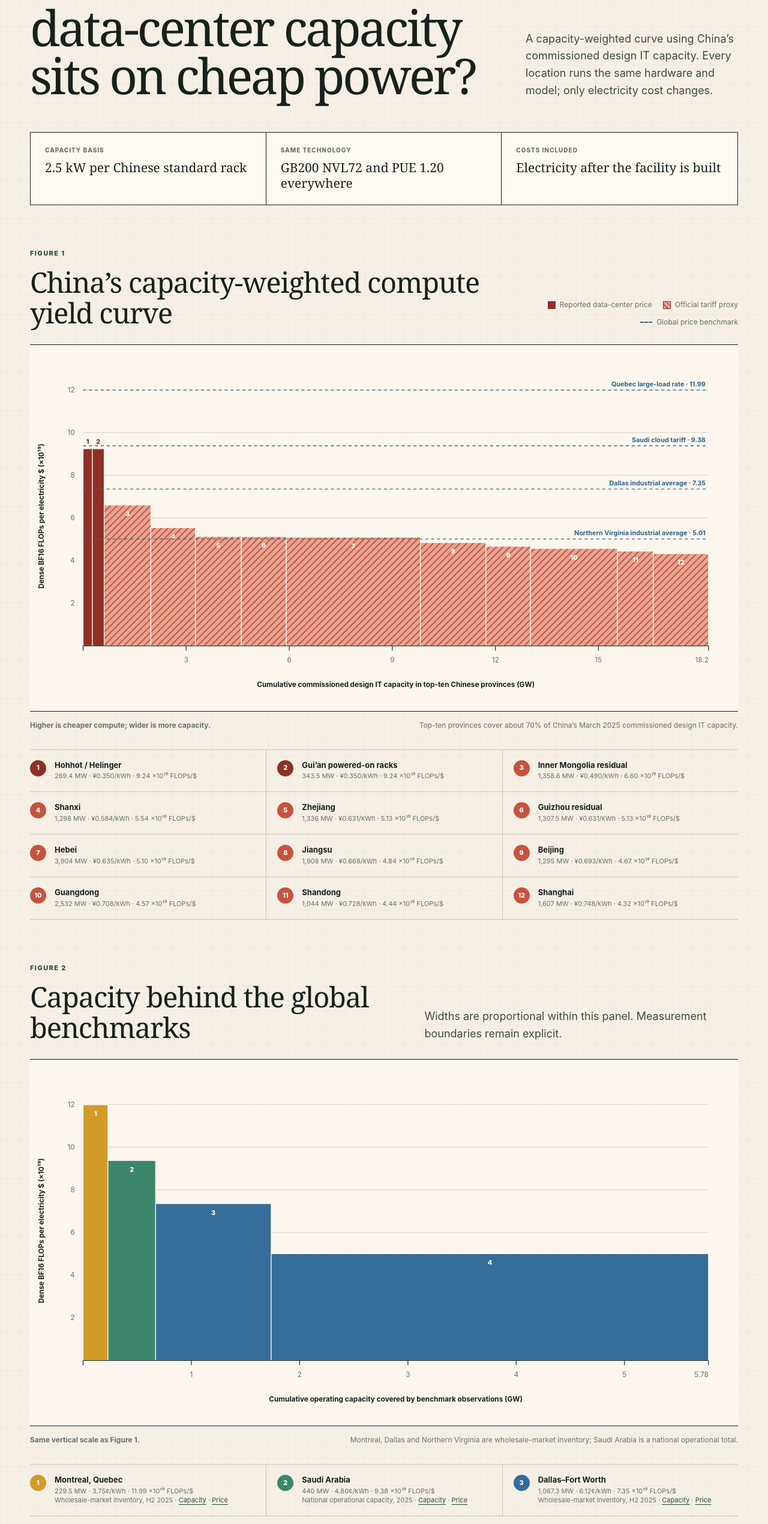
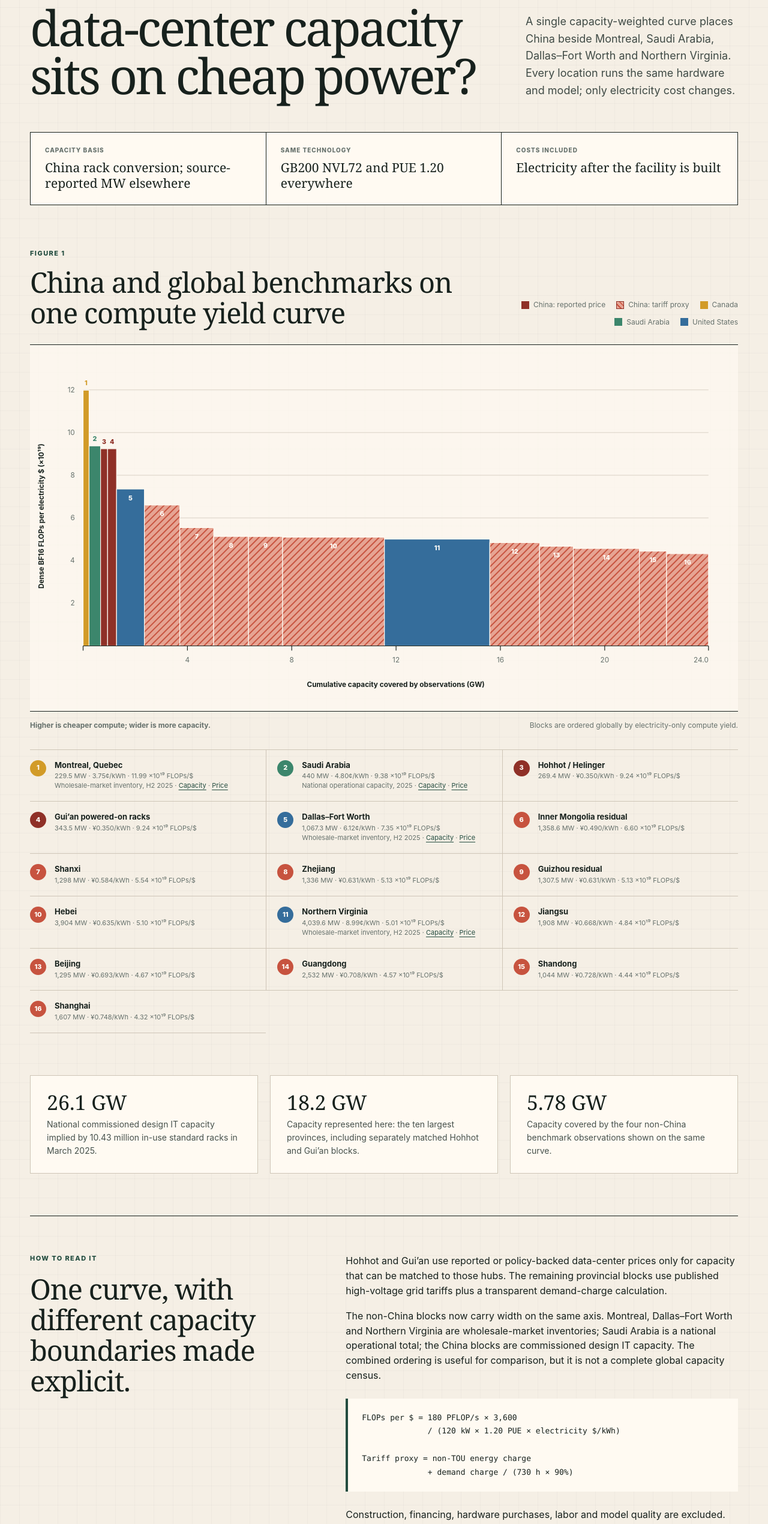
Before and after one commit to qrlow/compute-cost-curve, a plain HTML site: page index.html in a window 1280 px wide. Shown: the part 244-2784 px from the top of the page at 60% size. Drawn offline with Linux system fonts and the light colour scheme.

Commit message:
feat: unify global compute cost curve

```diff
--- a/index.html
+++ b/index.html
@@ -3,9 +3,9 @@
 <head>
   <meta charset="utf-8">
   <meta name="viewport" content="width=device-width, initial-scale=1">
-  <meta name="description" content="A sourced, capacity-weighted electricity cost curve for China's commissioned data-center capacity, with global price benchmarks.">
+  <meta name="description" content="A sourced, capacity-weighted electricity cost curve placing Chinese data-center capacity and global benchmark markets on one chart.">
   <link rel="icon" href="data:,">
-  <title>China's electricity-only AI compute cost curve</title>
+  <title>China and global benchmark electricity-only AI compute cost curve</title>
   <style>
     :root {
       --paper: #f5efe5;
@@ -112,7 +112,9 @@
     .legend i { width: 13px; height: 13px; display: inline-block; border: 1px solid var(--china-dark); }
     .legend .reported { background: var(--china-dark); }
     .legend .proxy { background: repeating-linear-gradient(45deg, var(--china-light), var(--china-light) 4px, var(--china) 4px, var(--china) 6px); }
-    .legend .line { width: 20px; height: 0; border: 0; border-top: 2px dashed var(--benchmark); }
+    .legend .us { background: var(--us); border-color: var(--us); }
+    .legend .canada { background: var(--canada); border-color: var(--canada); }
+    .legend .saudi { background: var(--saudi); border-color: var(--saudi); }
 
     figure { margin: 0; }
     .chart-wrap {
@@ -135,8 +137,9 @@
     .curve .saudi-block { fill: var(--saudi); }
     .curve .block-number { fill: var(--white); font-size: 11px; font-weight: 850; text-anchor: middle; }
     .curve .small-number { fill: var(--china-dark); font-size: 11px; font-weight: 850; text-anchor: middle; }
-    .curve .benchmark-line { stroke: var(--benchmark); stroke-width: 1.4; stroke-dasharray: 5 5; }
-    .curve .benchmark-label { fill: var(--benchmark); font-size: 11px; font-weight: 750; text-anchor: end; }
+    .curve .us-number { fill: var(--us); }
+    .curve .canada-number { fill: var(--canada); }
+    .curve .saudi-number { fill: var(--saudi); }
     figcaption { display: flex; justify-content: space-between; gap: 32px; padding: 14px 0 0; color: var(--muted); font-size: 12px; }
 
     .curve-key {
@@ -155,12 +158,11 @@
     .key-item:nth-child(3n + 2), .key-item:nth-child(3n + 3) { padding-left: 18px; border-left: 1px solid var(--line); }
     .key-number { display: grid; place-items: center; width: 27px; height: 27px; border-radius: 50%; color: var(--white); background: var(--china); font-size: 11px; font-weight: 850; }
     .key-item.reported .key-number { background: var(--china-dark); }
-    .global-key .key-number { background: var(--item-color); }
+    .key-item.global .key-number { background: var(--item-color); }
     .key-item h3 { margin: 0 0 3px; font-size: 13px; line-height: 1.3; }
     .key-item p { margin: 0; color: var(--muted); font-size: 11px; line-height: 1.45; }
 
     .findings { display: grid; grid-template-columns: repeat(3, 1fr); gap: 20px; margin: 70px 0; }
-    .global-section { margin-top: 72px; }
     .finding { padding: 27px; border: 1px solid var(--line); background: var(--paper-2); }
     .finding strong { display: block; margin-bottom: 9px; font-family: Georgia, serif; font-size: 34px; font-weight: 500; line-height: 1; }
     .finding p { margin: 0; color: #46514c; font-size: 14px; }
@@ -230,7 +232,7 @@
 <body>
   <header class="page">
     <div class="topbar">
-      <strong>China compute cost curve</strong>
+      <strong>China + global benchmark cost curve</strong>
       <span>Capacity revision · August 2026</span>
     </div>
     <div class="hero">
@@ -238,10 +240,10 @@
         <p class="eyebrow">Electricity only · equal technology</p>
         <h1>How much of China’s data-center capacity sits on cheap power?</h1>
       </div>
-      <p class="dek">A capacity-weighted curve using China’s commissioned design IT capacity. Every location runs the same hardware and model; only electricity cost changes.</p>
+      <p class="dek">A single capacity-weighted curve places China beside Montreal, Saudi Arabia, Dallas–Fort Worth and Northern Virginia. Every location runs the same hardware and model; only electricity cost changes.</p>
     </div>
     <div class="premise" aria-label="Core assumptions">
-      <div><small>Capacity basis</small><strong>2.5 kW per Chinese standard rack</strong></div>
+      <div><small>Capacity basis</small><strong>China rack conversion; source-reported MW elsewhere</strong></div>
       <div><small>Same technology</small><strong>GB200 NVL72 and PUE 1.20 everywhere</strong></div>
       <div><small>Costs included</small><strong>Electricity after the facility is built</strong></div>
     </div>
@@ -250,19 +252,21 @@
   <main class="page">
     <section aria-labelledby="curve-title">
       <div class="chart-head">
-        <div><p class="section-kicker">Figure 1</p><h2 id="curve-title">China’s capacity-weighted compute yield curve</h2></div>
+        <div><p class="section-kicker">Figure 1</p><h2 id="curve-title">China and global benchmarks on one compute yield curve</h2></div>
         <div class="legend" aria-label="Evidence legend">
-          <span><i class="reported"></i>Reported data-center price</span>
-          <span><i class="proxy"></i>Official tariff proxy</span>
-          <span><i class="line"></i>Global price benchmark</span>
+          <span><i class="reported"></i>China: reported price</span>
+          <span><i class="proxy"></i>China: tariff proxy</span>
+          <span><i class="canada"></i>Canada</span>
+          <span><i class="saudi"></i>Saudi Arabia</span>
+          <span><i class="us"></i>United States</span>
         </div>
       </div>
 
       <figure>
         <div class="chart-wrap">
           <svg id="curve" class="curve" viewBox="0 0 1200 620" role="img" aria-labelledby="svg-title svg-desc">
-            <title id="svg-title">China data-center capacity-weighted compute yield curve</title>
-            <desc id="svg-desc">A step chart covering about 18.2 gigawatts of commissioned design IT capacity in China's ten largest provinces. Width is proportional to capacity and height is standardized dense BF16 compute per electricity dollar.</desc>
+            <title id="svg-title">China and global benchmarks on one data-center compute yield curve</title>
+            <desc id="svg-desc">A single step chart combining about 18.2 gigawatts of Chinese commissioned design IT capacity with 5.8 gigawatts covered by four global benchmark observations. Width is proportional to capacity and height is standardized dense BF16 compute per electricity dollar.</desc>
             <defs>
               <pattern id="proxy-hatch" width="8" height="8" patternUnits="userSpaceOnUse" patternTransform="rotate(45)">
                 <rect width="8" height="8" fill="#e6a493"></rect>
@@ -271,40 +275,23 @@
             </defs>
           </svg>
         </div>
-        <figcaption><strong>Higher is cheaper compute; wider is more capacity.</strong><span>Top-ten provinces cover about 70% of China’s March 2025 commissioned design IT capacity.</span></figcaption>
+        <figcaption><strong>Higher is cheaper compute; wider is more capacity.</strong><span>Blocks are ordered globally by electricity-only compute yield.</span></figcaption>
       </figure>
 
       <div id="curve-key" class="curve-key" aria-label="Chart key"></div>
     </section>
 
-    <section class="global-section" aria-labelledby="global-title">
-      <div class="chart-head">
-        <div><p class="section-kicker">Figure 2</p><h2 id="global-title">Capacity behind the global benchmarks</h2></div>
-        <p class="dek">Widths are proportional within this panel. Measurement boundaries remain explicit.</p>
-      </div>
-      <figure>
-        <div class="chart-wrap">
-          <svg id="global-curve" class="curve" viewBox="0 0 1200 620" role="img" aria-labelledby="global-svg-title global-svg-desc">
-            <title id="global-svg-title">Capacity-weighted global electricity-price benchmarks</title>
-            <desc id="global-svg-desc">A proportional-width step chart for Montreal, Saudi Arabia, Dallas-Fort Worth, and Northern Virginia. The North American observations are wholesale market inventory and Saudi Arabia is a national operational total.</desc>
-          </svg>
-        </div>
-        <figcaption><strong>Same vertical scale as Figure 1.</strong><span>Montreal, Dallas and Northern Virginia are wholesale-market inventory; Saudi Arabia is a national operational total.</span></figcaption>
-      </figure>
-      <div id="global-key" class="curve-key global-key" aria-label="Global benchmark chart key"></div>
-    </section>
-
     <section class="findings" aria-label="Main findings">
       <article class="finding"><strong>26.1 GW</strong><p>National commissioned design IT capacity implied by 10.43 million in-use standard racks in March 2025.</p></article>
       <article class="finding"><strong>18.2 GW</strong><p>Capacity represented here: the ten largest provinces, including separately matched Hohhot and Gui’an blocks.</p></article>
-      <article class="finding"><strong>Not one price</strong><p>Reported western-hub prices are much lower than eastern grid-tariff proxies. “China electricity cost” is a distribution.</p></article>
+      <article class="finding"><strong>5.78 GW</strong><p>Capacity covered by the four non-China benchmark observations shown on the same curve.</p></article>
     </section>
 
     <section class="explanation" aria-labelledby="reading-title">
-      <div><p class="section-kicker">How to read it</p><h2 id="reading-title">Cheap hubs are real. Applying their price to all Chinese capacity is not.</h2></div>
+      <div><p class="section-kicker">How to read it</p><h2 id="reading-title">One curve, with different capacity boundaries made explicit.</h2></div>
       <div>
         <p>Hohhot and Gui’an use reported or policy-backed data-center prices only for capacity that can be matched to those hubs. The remaining provincial blocks use published high-voltage grid tariffs plus a transparent demand-charge calculation.</p>
-        <p>The dashed lines are price benchmarks only. They do not claim that selected US markets and national Chinese capacity have comparable measurement boundaries.</p>
+        <p>The non-China blocks now carry width on the same axis. Montreal, Dallas–Fort Worth and Northern Virginia are wholesale-market inventories; Saudi Arabia is a national operational total; the China blocks are commissioned design IT capacity. The combined ordering is useful for comparison, but it is not a complete global capacity census.</p>
         <div class="formula">FLOPs per $ = 180 PFLOP/s × 3,600<br>&nbsp;&nbsp;&nbsp;&nbsp;&nbsp;&nbsp;&nbsp;&nbsp;&nbsp;&nbsp;&nbsp;&nbsp;&nbsp;&nbsp;/ (120 kW × 1.20 PUE × electricity $/kWh)<br><br>Tariff proxy = non-TOU energy charge<br>&nbsp;&nbsp;&nbsp;&nbsp;&nbsp;&nbsp;&nbsp;&nbsp;&nbsp;&nbsp;&nbsp;&nbsp;&nbsp;&nbsp;+ demand charge / (730 h × 90%)</div>
         <p>Construction, financing, hardware purchases, labor and model quality are excluded. The result isolates the geographic value of electricity under identical technology.</p>
       </div>
@@ -314,18 +301,18 @@
       <div class="scope-note">
         <p class="section-kicker">Evidence ledger</p>
         <h2 id="evidence-title">Reported facts, conversions and estimates are kept separate.</h2>
-        <p>CAICT publishes provincial capacity as a treemap rather than a numerical table. Provincial widths below are rounded estimates derived from rectangle area and rescaled to the official national total. “In-use standard racks” means design rack capacity in commissioned computing centers; it is not measured server load.</p>
+        <p>CAICT publishes provincial capacity as a treemap rather than a numerical table. Chinese provincial widths below are rounded estimates derived from rectangle area and rescaled to the official national total. “In-use standard racks” means design rack capacity in commissioned computing centers; it is not measured server load. Global benchmark rows retain their separately sourced capacity boundaries.</p>
       </div>
       <div class="table-scroll">
         <table>
-          <thead><tr><th>Block</th><th>Capacity basis</th><th>IT MW</th><th>Electricity</th><th>Price evidence</th><th>Sources</th></tr></thead>
+          <thead><tr><th>Block</th><th>Capacity basis</th><th>Capacity MW</th><th>Electricity</th><th>Price evidence</th><th>Sources</th></tr></thead>
           <tbody id="evidence-rows"></tbody>
         </table>
       </div>
       <div class="method-note">
         <div><h3>Capacity denominator</h3><p>10.43 million standard racks × 2.5 kW = 26.075 GW. Only the ten largest provincial estimates—18.203 GW—are priced in this edition.</p></div>
         <div><h3>Cost denominator</h3><p>Tariff blocks are transparent counterfactual bills for a large, steady high-voltage load. They are not claimed hyperscaler contracts.</p></div>
-        <div><h3>Remaining uncertainty</h3><p>The other 21 provinces and a national US capacity denominator are omitted until the same source and price boundaries can be assembled.</p></div>
+        <div><h3>Remaining uncertainty</h3><p>The other 21 Chinese provinces and most global markets are omitted. The four benchmarks provide context, not a comprehensive world denominator.</p></div>
       </div>
     </section>
   </main>
@@ -359,6 +346,12 @@
     ];
 
     const capacityUrl = "https://13115299.s21i.faiusr.com/61/1/ABUIABA9GAAg4pOYywYogpflxgc.pdf";
+    const combinedData = [
+      ...curveData.map(d => ({...d, geography:"china"})),
+      ...globalData.map(d => ({...d, geography:"global"}))
+    ].sort((a, b) => b.flops - a.flops);
+    combinedData.forEach((d, index) => { d.chartN = index + 1; });
+
     const svg = document.getElementById("curve");
     const NS = "http://www.w3.org/2000/svg";
     const add = (tag, attrs = {}, text = "") => {
@@ -372,7 +365,7 @@
     };
 
     const plot = {left:90, right:1150, top:58, bottom:510};
-    const totalGW = curveData.reduce((sum, d) => sum + d.mw, 0) / 1000;
+    const totalGW = combinedData.reduce((sum, d) => sum + d.mw, 0) / 1000;
     const yMax = 12.5;
     const x = value => plot.left + value / totalGW * (plot.right - plot.left);
     const y = value => plot.bottom - value / yMax * (plot.bottom - plot.top);
@@ -382,90 +375,40 @@
       add("text", {class:"axis", x:plot.left - 14, y:y(tick) + 4, "text-anchor":"end"}, tick);
     });
 
-    const benchmarks = [
-      {name:"Quebec large-load rate", value:11.99},
-      {name:"Saudi cloud tariff", value:9.38},
-      {name:"Dallas industrial average", value:7.35},
-      {name:"Northern Virginia industrial average", value:5.01}
-    ];
     let cumulative = 0;
-    curveData.forEach(d => {
+    combinedData.forEach(d => {
       const start = x(cumulative);
       const end = x(cumulative + d.mw / 1000);
       const top = y(d.flops);
       const width = end - start;
-      add("rect", {class:`block ${d.type === "reported" ? "reported-block" : ""}`, x:start, y:top, width, height:plot.bottom - top, fill:d.type === "proxy" ? "url(#proxy-hatch)" : undefined});
-      const numberClass = width < 23 ? "small-number" : "block-number";
+      const blockClass = d.geography === "global" ? `${d.type}-block` : d.type === "reported" ? "reported-block" : "";
+      add("rect", {class:`block ${blockClass}`, x:start, y:top, width, height:plot.bottom - top, fill:d.type === "proxy" ? "url(#proxy-hatch)" : undefined});
+      const numberClass = width < 23 ? `small-number ${d.type}-number` : "block-number";
       const numberY = width < 23 ? top - 8 : top + 19;
-      add("text", {class:numberClass, x:start + width / 2, y:numberY}, d.n);
+      add("text", {class:numberClass, x:start + width / 2, y:numberY}, d.chartN);
       cumulative += d.mw / 1000;
     });
 
-    benchmarks.forEach(d => {
-      add("line", {class:"benchmark-line", x1:plot.left, y1:y(d.value), x2:plot.right, y2:y(d.value)});
-      add("text", {class:"benchmark-label", x:plot.right - 5, y:y(d.value) - 6}, `${d.name} · ${d.value.toFixed(2)}`);
-    });
-
     add("line", {class:"axis-line", x1:plot.left, y1:plot.bottom, x2:plot.right, y2:plot.bottom});
-    [0,3,6,9,12,15,totalGW].forEach((tick, index, arr) => {
+    [0,4,8,12,16,20,totalGW].forEach((tick, index, arr) => {
       const tx = x(tick);
       add("line", {class:"axis-line", x1:tx, y1:plot.bottom, x2:tx, y2:plot.bottom + 8});
       add("text", {class:"axis", x:tx, y:plot.bottom + 28, "text-anchor":index === arr.length - 1 ? "end" : "middle"}, tick === totalGW ? totalGW.toFixed(1) : tick);
     });
-    add("text", {class:"axis-title", x:(plot.left + plot.right) / 2, y:580, "text-anchor":"middle"}, "Cumulative commissioned design IT capacity in top-ten Chinese provinces (GW)");
+    add("text", {class:"axis-title", x:(plot.left + plot.right) / 2, y:580, "text-anchor":"middle"}, "Cumulative capacity covered by observations (GW)");
     add("text", {class:"axis-title", transform:"translate(23 290) rotate(-90)", "text-anchor":"middle"}, "Dense BF16 FLOPs per electricity $ (×10¹⁹)");
 
     const key = document.getElementById("curve-key");
-    curveData.forEach(d => {
+    const itemColors = {canada:"var(--canada)", saudi:"var(--saudi)", us:"var(--us)"};
+    combinedData.forEach(d => {
       const article = document.createElement("article");
-      article.className = `key-item ${d.type}`;
-      article.innerHTML = `<span class="key-number">${d.n}</span><div><h3>${d.name}</h3><p>${d.mw.toLocaleString(undefined, {maximumFractionDigits:1})} MW · ¥${d.cny.toFixed(3)}/kWh · ${d.flops.toFixed(2)} ×10¹⁹ FLOPs/$</p></div>`;
+      article.className = `key-item ${d.geography === "global" ? "global" : d.type}`;
+      if (d.geography === "global") article.style.setProperty("--item-color", itemColors[d.type]);
+      const detail = d.geography === "china"
+        ? `${d.mw.toLocaleString(undefined, {maximumFractionDigits:1})} MW · ¥${d.cny.toFixed(3)}/kWh · ${d.flops.toFixed(2)} ×10¹⁹ FLOPs/$`
+        : `${d.mw.toLocaleString(undefined, {maximumFractionDigits:1})} MW · ${(d.usd * 100).toFixed(2)}¢/kWh · ${d.flops.toFixed(2)} ×10¹⁹ FLOPs/$<br>${d.boundary} · <a href="${d.capacityUrl}">Capacity</a> · <a href="${d.priceUrl}">Price</a>`;
+      article.innerHTML = `<span class="key-number">${d.chartN}</span><div><h3>${d.name}</h3><p>${detail}</p></div>`;
       key.appendChild(article);
-    });
-
-    const globalSvg = document.getElementById("global-curve");
-    const addGlobal = (tag, attrs = {}, text = "") => {
-      const el = document.createElementNS(NS, tag);
-      Object.entries(attrs).forEach(([key, value]) => {
-        if (value !== undefined && value !== null) el.setAttribute(key, value);
-      });
-      if (text) el.textContent = text;
-      globalSvg.appendChild(el);
-      return el;
-    };
-    const globalTotalGW = globalData.reduce((sum, d) => sum + d.mw, 0) / 1000;
-    const globalX = value => plot.left + value / globalTotalGW * (plot.right - plot.left);
-    [0,2,4,6,8,10,12].forEach(tick => {
-      addGlobal("line", {class:"grid", x1:plot.left, y1:y(tick), x2:plot.right, y2:y(tick)});
-      addGlobal("text", {class:"axis", x:plot.left - 14, y:y(tick) + 4, "text-anchor":"end"}, tick);
-    });
-    let globalCumulative = 0;
-    globalData.forEach(d => {
-      const start = globalX(globalCumulative);
-      const end = globalX(globalCumulative + d.mw / 1000);
-      const top = y(d.flops);
-      const width = end - start;
-      addGlobal("rect", {class:`block ${d.type}-block`, x:start, y:top, width, height:plot.bottom - top});
-      addGlobal("text", {class:"block-number", x:start + width / 2, y:top + 19}, d.n);
-      globalCumulative += d.mw / 1000;
-    });
-    addGlobal("line", {class:"axis-line", x1:plot.left, y1:plot.bottom, x2:plot.right, y2:plot.bottom});
-    [0,1,2,3,4,5,globalTotalGW].forEach((tick, index, arr) => {
-      const tx = globalX(tick);
-      addGlobal("line", {class:"axis-line", x1:tx, y1:plot.bottom, x2:tx, y2:plot.bottom + 8});
-      addGlobal("text", {class:"axis", x:tx, y:plot.bottom + 28, "text-anchor":index === arr.length - 1 ? "end" : "middle"}, tick === globalTotalGW ? globalTotalGW.toFixed(2) : tick);
-    });
-    addGlobal("text", {class:"axis-title", x:(plot.left + plot.right) / 2, y:580, "text-anchor":"middle"}, "Cumulative operating capacity covered by benchmark observations (GW)");
-    addGlobal("text", {class:"axis-title", transform:"translate(23 290) rotate(-90)", "text-anchor":"middle"}, "Dense BF16 FLOPs per electricity $ (×10¹⁹)");
-
-    const globalKey = document.getElementById("global-key");
-    const itemColors = {canada:"var(--canada)", saudi:"var(--saudi)", us:"var(--us)"};
-    globalData.forEach(d => {
-      const article = document.createElement("article");
-      article.className = "key-item";
-      article.style.setProperty("--item-color", itemColors[d.type]);
-      article.innerHTML = `<span class="key-number">${d.n}</span><div><h3>${d.name}</h3><p>${d.mw.toLocaleString(undefined, {maximumFractionDigits:1})} MW · ${(d.usd * 100).toFixed(2)}¢/kWh · ${d.flops.toFixed(2)} ×10¹⁹ FLOPs/$<br>${d.boundary} · <a href="${d.capacityUrl}">Capacity</a> · <a href="${d.priceUrl}">Price</a></p></div>`;
-      globalKey.appendChild(article);
     });
 
     const rows = document.getElementById("evidence-rows");
@@ -475,6 +418,11 @@
       row.innerHTML = `<td>${d.name}</td><td>${d.cap}</td><td class="num">${d.mw.toLocaleString(undefined, {maximumFractionDigits:1})}</td><td class="num">¥${d.cny.toFixed(3)}/kWh<br>${(d.usd * 100).toFixed(2)}¢/kWh</td><td>${d.price}</td><td>${capacityLink} · <a href="${d.priceUrl}">Price</a></td>`;
       rows.appendChild(row);
     });
+    globalData.forEach(d => {
+      const row = document.createElement("tr");
+      row.innerHTML = `<td>${d.name}</td><td>${d.boundary}</td><td class="num">${d.mw.toLocaleString(undefined, {maximumFractionDigits:1})}</td><td class="num">${(d.usd * 100).toFixed(2)}¢/kWh</td><td>${d.price}</td><td><a href="${d.capacityUrl}">Capacity</a> · <a href="${d.priceUrl}">Price</a></td>`;
+      rows.appendChild(row);
+    });
   </script>
 </body>
 </html>
```
Also changed, not shown: RESEARCH_NOTES.md (+8 -7 lines), README.md.
